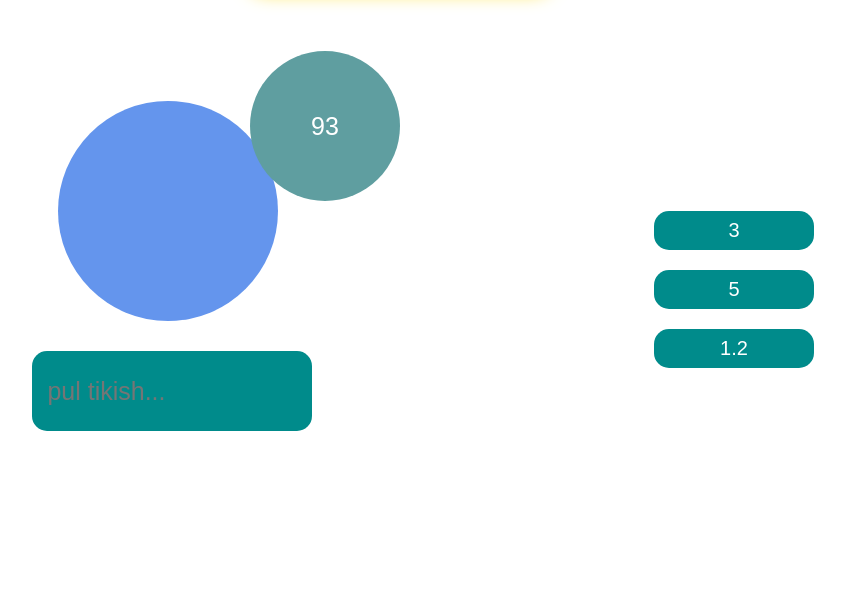
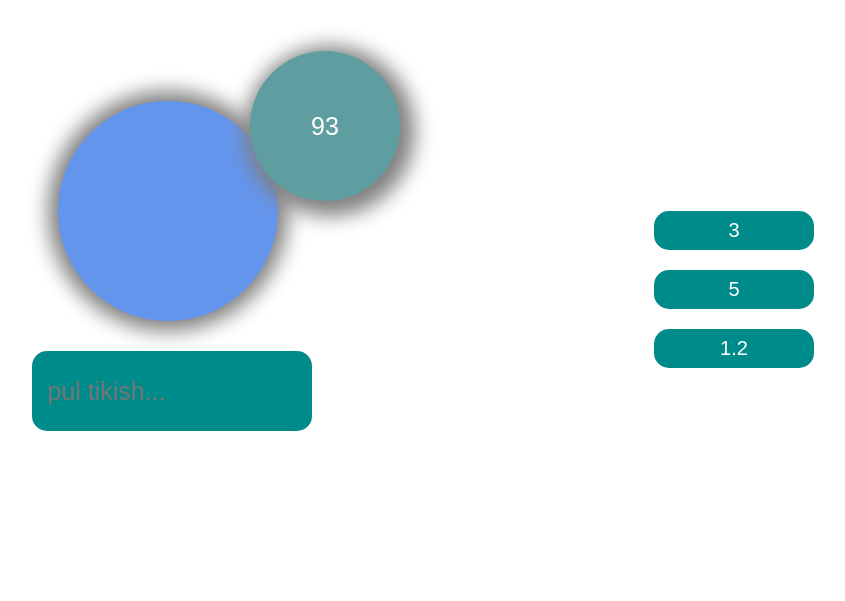
Before and after one commit to NodirFatxullayev/mini-game, a plain HTML site: page index.html in a window 1280 px wide. Shown: the part 199-800 px from the top of the page, without its empty margins (326-1171 px from the left). Drawn offline with Linux system fonts and the light colour scheme.

Commit message:
number box larning orqasiga shadow qoyildi

```diff
--- a/css/main.css
+++ b/css/main.css
@@ -1,4 +1,6 @@
 * {
+    padding: 0;
+    margin: 0;
     box-sizing: border-box;
     transition: all 0.3s;
 }
@@ -32,6 +34,7 @@ body{
     background-color: cornflowerblue;
     font-size: 30px;
     color: #fff;
+    box-shadow: 0 0 20px 10px gray;
 }
 .number2{
     width: 150px;
@@ -47,6 +50,8 @@ body{
     background-color: cadetblue;
     font-size: 30px;
     color: #fff;
+    box-shadow: 5px 5px 20px 10px gray;
+
 }
 
 .many{
```
